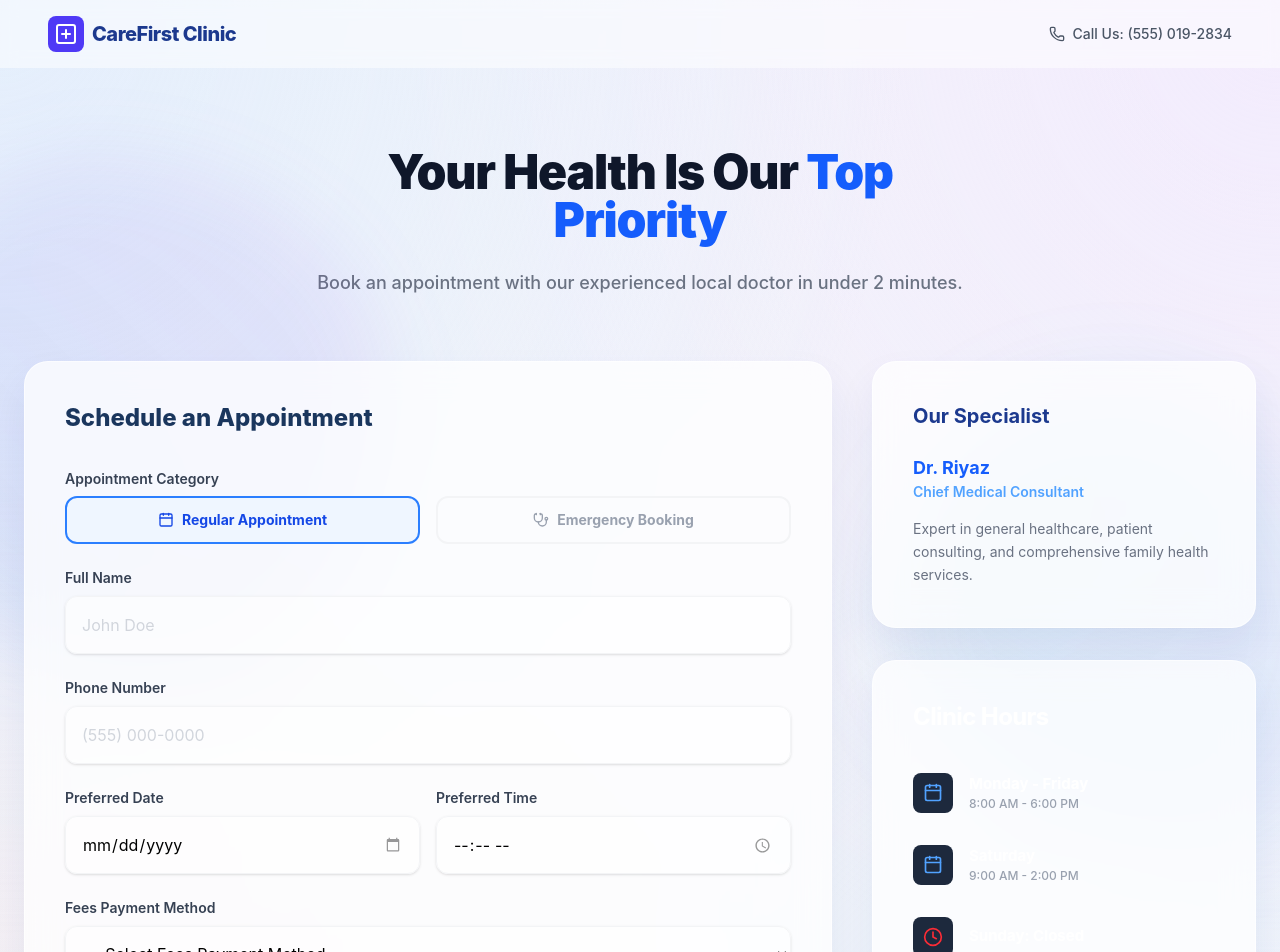
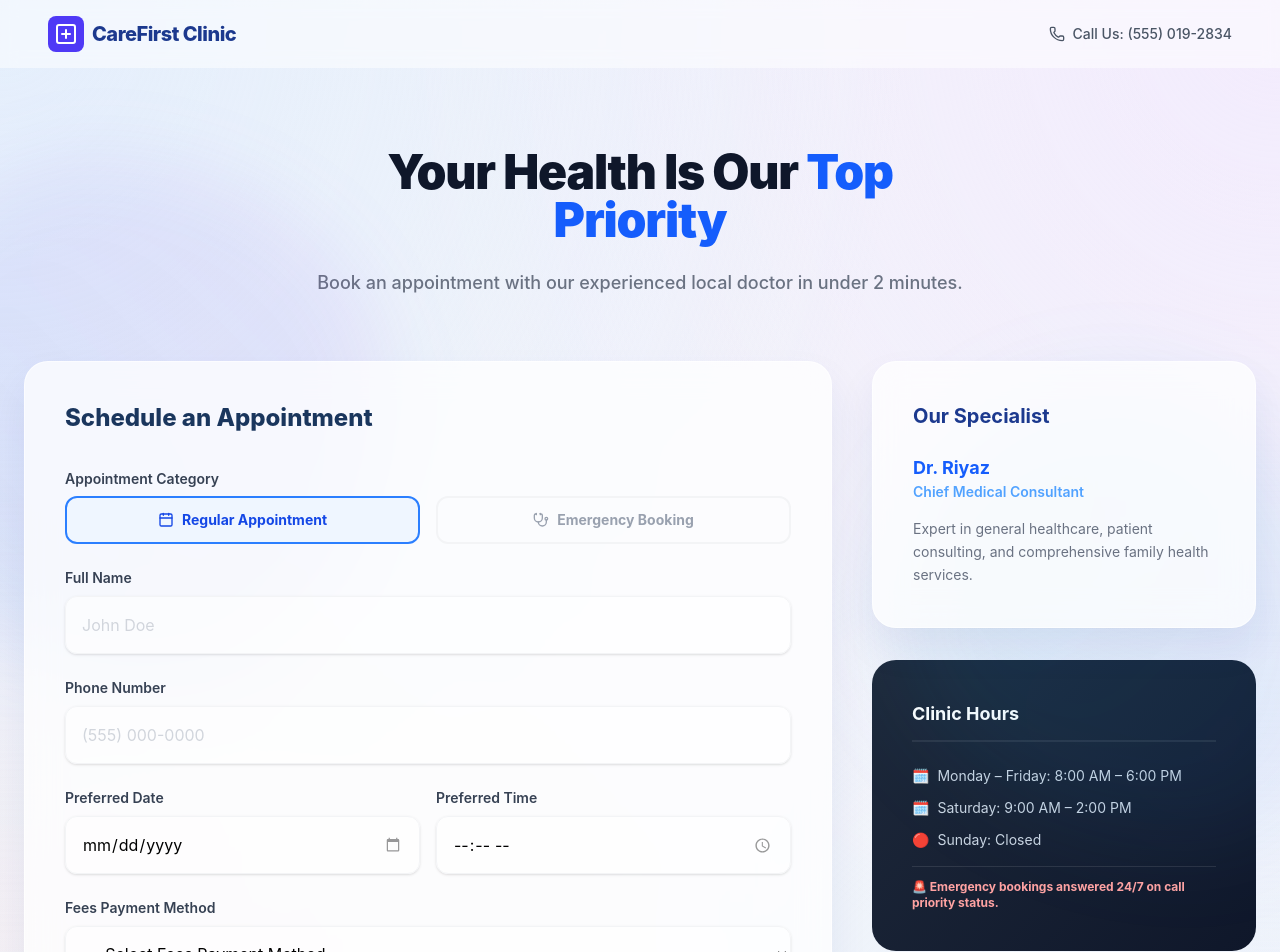
Before and after one commit to Bamania-Rudresh-007/doctor-appointment-booking-system, a React (Vite) app in the folder frontend/: page / in a window 1280 px wide. Shown: the top 952 px of the page. Built offline with nearby package versions, Linux system fonts and the light colour scheme.

Commit message:
refactor: simplify Clinic Hours section in Sidebar component with improved styling

```diff
--- a/frontend/src/components/Sidebar.jsx
+++ b/frontend/src/components/Sidebar.jsx
@@ -20,46 +20,32 @@ const Sidebar = () => {
       </GlassCard>
 
       {/* Clinic Hours */}
-      <GlassCard dark>
-        <h3 className="text-2xl font-bold mb-10 tracking-tight">Clinic Hours</h3>
-        <div className="space-y-8">
-          <div className="flex items-center gap-4">
-            <div className="w-10 h-10 rounded-lg bg-slate-800 flex items-center justify-center">
-              <Calendar className="w-5 h-5 text-blue-400" />
-            </div>
-            <div>
-              <p className="text-[15px] font-bold">Monday - Friday</p>
-              <p className="text-xs text-gray-400 font-medium">8:00 AM - 6:00 PM</p>
-            </div>
-          </div>
-          <div className="flex items-center gap-4">
-            <div className="w-10 h-10 rounded-lg bg-slate-800 flex items-center justify-center">
-              <Calendar className="w-5 h-5 text-blue-400" />
-            </div>
-            <div>
-              <p className="text-[15px] font-bold">Saturday</p>
-              <p className="text-xs text-gray-400 font-medium">9:00 AM - 2:00 PM</p>
-            </div>
-          </div>
-          <div className="flex items-center gap-4">
-            <div className="w-10 h-10 rounded-lg bg-slate-800 flex items-center justify-center">
-              <Clock className="w-5 h-5 text-red-500" />
-            </div>
-            <div>
-              <p className="text-[15px] font-bold">Sunday: Closed</p>
-            </div>
-          </div>
-        </div>
-
-        <div className="mt-8 pt-6 border-t border-slate-800">
-          <div className="flex gap-3">
-            <AlertCircle className="w-5 h-5 text-red-400 shrink-0" />
-            <p className="text-xs text-red-400 leading-relaxed">
-              Emergency bookings are answered <span className="font-bold">24/7 on call priority status.</span>
-            </p>
-          </div>
-        </div>
-      </GlassCard>
+    <div
+        className="rounded-3xl p-6 sm:p-8 lg:p-10"
+        style={{ background: "linear-gradient(135deg, #1e293b, #0f172a)" }}
+         >
+        <h2
+          className="text-white font-bold text-base sm:text-lg mb-5 sm:mb-6 pb-3"
+          style={{ borderBottom: "2px solid rgba(255,255,255,0.08)" }}
+        >
+          Clinic Hours
+        </h2>
+        <p className="flex items-center gap-2 text-slate-300 text-xs sm:text-sm mb-3">
+          <span>🗓️</span> Monday – Friday: 8:00 AM – 6:00 PM
+        </p>
+        <p className="flex items-center gap-2 text-slate-300 text-xs sm:text-sm mb-3">
+          <span>🗓️</span> Saturday: 9:00 AM – 2:00 PM
+        </p>
+        <p className="flex items-center gap-2 text-slate-300 text-xs sm:text-sm mb-4">
+          <span>🔴</span> Sunday: Closed
+        </p>
+        <p
+          className="text-red-300 text-xs font-bold pt-3"
+          style={{ borderTop: "1px solid rgba(255,255,255,0.1)" }}
+        >
+          🚨 Emergency bookings answered 24/7 on call priority status.
+        </p>
+      </div>
     </div>
   );
 };
```
